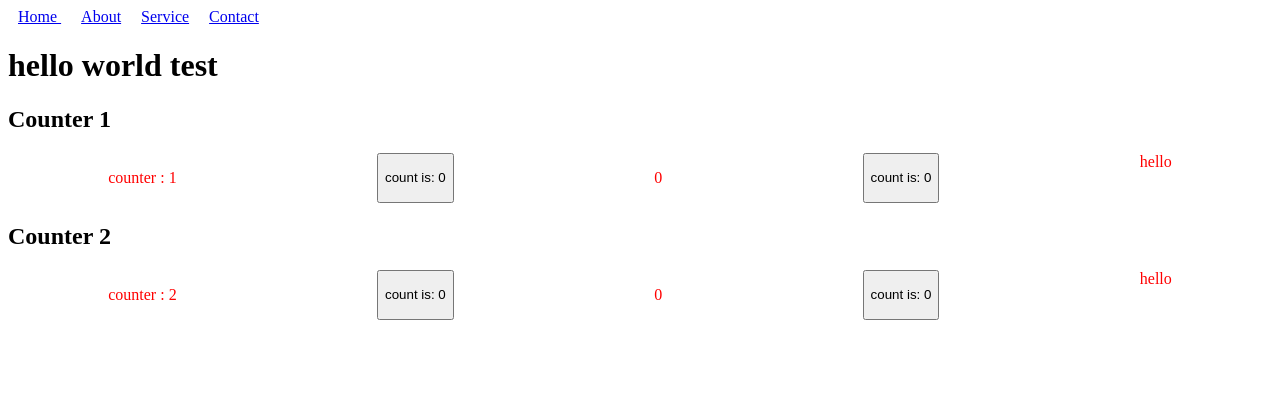
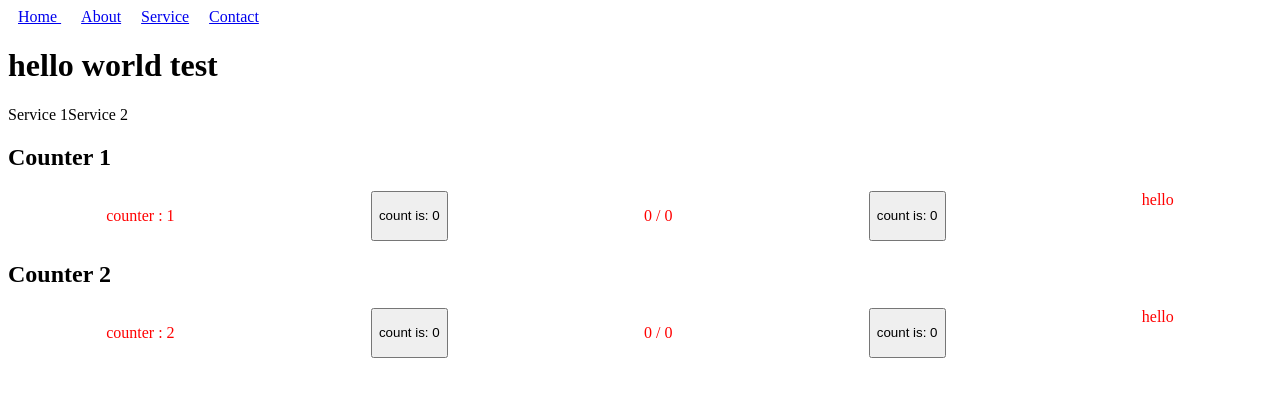
Before and after one commit to faysal0x1/Vue-Learn, a Vue app: page / in a window 1280 px wide. Shown: the top 396 px of the page. Built offline with nearby package versions, Linux system fonts and the light colour scheme.

Commit message:
Pinia getters

```diff
--- a/src/components/Counter.vue
+++ b/src/components/Counter.vue
@@ -7,7 +7,7 @@
                 count is: {{ count }}
             </button>
 
-            <p>{{ count }}</p>
+            <p>{{ count }} / {{ counterStore.doubleCount }}</p>
 
             <button @click="counterStore.decreaseCount(1)">
                 count is: {{ count }}
--- a/src/store/counter.js
+++ b/src/store/counter.js
@@ -16,4 +16,8 @@ export const useCounterStore = defineStore("counter", {
       this.count -= n;
     },
   },
+
+  getters: {
+    doubleCount: (state) => state.count * 2,
+  },
 });
--- a/src/store/service.js
+++ b/src/store/service.js
@@ -78,4 +78,10 @@ export const useserviceStore = defineStore("service", {
       this.services.push(service);
     },
   },
+
+  getters: {
+    ourServices: (state) => {
+      return state.services[0].name + state.services[1].name;
+    },
+  },
 });
--- a/src/views/Home.vue
+++ b/src/views/Home.vue
@@ -2,6 +2,7 @@
 
 
     <h1>{{ counterStore.title }}</h1>
+    <p>{{serviceStore.ourServices}}</p>
 
     <Counter v-for="i in 2" :key="i" :title="`Counter ${i}`" :count="counterStore.count" @increaseBy="counterStore.increaseCount"
         @decrease-by="counterStore.decreaseCount">
@@ -18,10 +19,11 @@
 import { provide, ref } from 'vue'
 import Counter from '../components/Counter.vue';
 import { useCounterStore } from '../store/counter';
+import { useserviceStore } from '@/store/service';
 provide("message", "hello")
 
 const counterStore = useCounterStore();
-
+const serviceStore = useserviceStore();
 
 
 </script>
```
